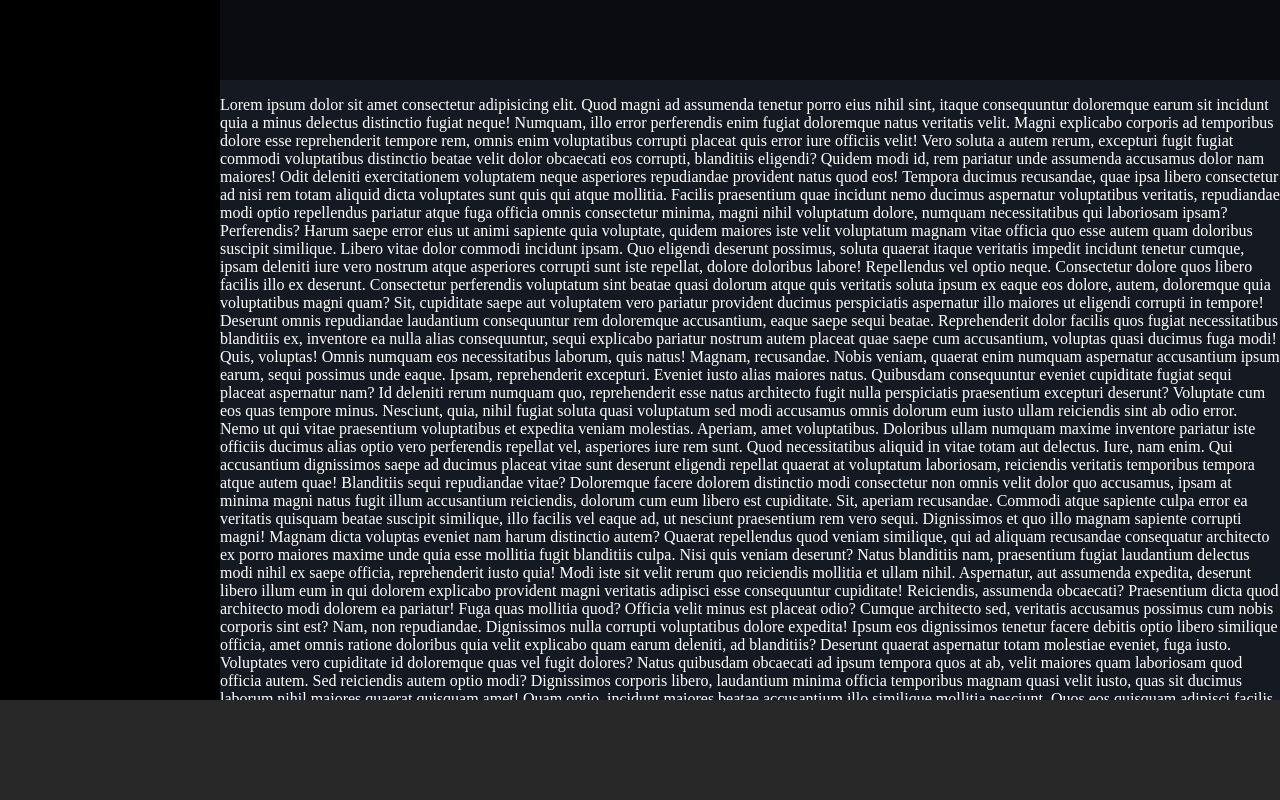
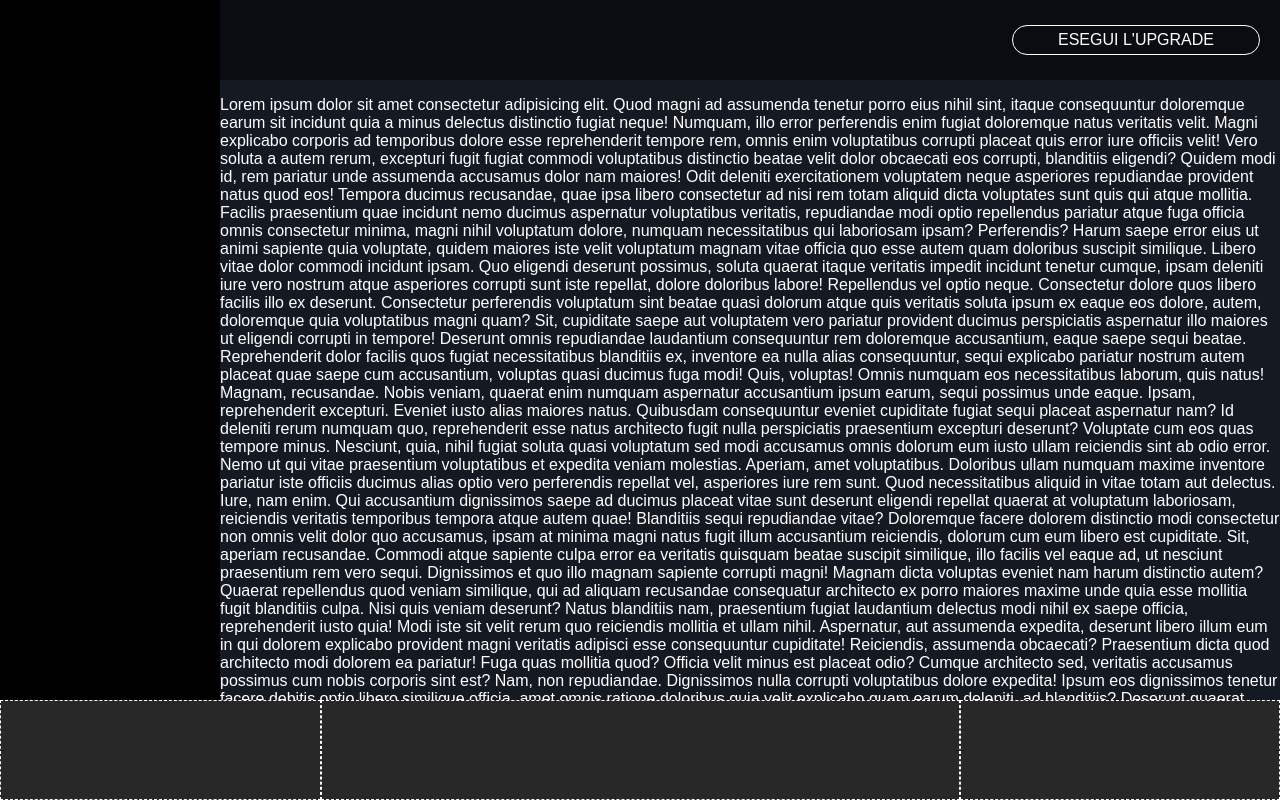
Before and after one commit to abdicore/html-css-spotifyweb, a plain HTML site: page index.html in a window 1280 px wide. Drawn offline with Linux system fonts and the light colour scheme.

Commit message:
header-ok

```diff
--- a/css/style.css
+++ b/css/style.css
@@ -7,7 +7,11 @@ body {
 }
 
 
-/* utility */
+/* generic */
+
+body {
+    font-family: sans-serif;
+}
 
 .upper-content {
     display: flex;
@@ -44,6 +48,53 @@ main {
 
 }
 
+
+/* utility */
+
 p {
     color: white;
 }
+
+
+/* MAIN HEADER */
+.main-header {
+    padding-right: 20px;
+    justify-content: flex-end;
+    display: flex;
+    align-items: center;
+}
+
+.btn {
+    display: inline-block;
+    text-decoration: none;
+    color: white;
+    border: 1px solid white;
+    border-radius: 25px;
+    padding: 5px 45px;
+}
+
+
+
+
+
+/* FOOTER */
+
+.row-footer {
+    height: 100%;
+    display: flex;
+}
+
+.col-left {
+    flex-basis: 25%;
+    border: 1px dashed white;
+}
+
+.col-center {
+    flex-basis: 50%;
+    border: 1px dashed white;
+}
+
+.col-right {
+    flex-basis: 25%;
+    border: 1px dashed white;
+}
--- a/index.html
+++ b/index.html
@@ -10,7 +10,9 @@
     <div class="upper-content">
         <div class="sidebar"></div>
         <main>
-            <header class="main-header"></header>
+            <header class="main-header">
+                <div class="btn"><link rel="stylesheet" href="">ESEGUI L'UPGRADE</div>
+            </header>
             <p>Lorem ipsum dolor sit amet consectetur adipisicing elit. Quod magni ad assumenda tenetur porro eius nihil sint, itaque consequuntur doloremque earum sit incidunt quia a minus delectus distinctio fugiat neque!
             Numquam, illo error perferendis enim fugiat doloremque natus veritatis velit. Magni explicabo corporis ad temporibus dolore esse reprehenderit tempore rem, omnis enim voluptatibus corrupti placeat quis error iure officiis velit!
             Vero soluta a autem rerum, excepturi fugit fugiat commodi voluptatibus distinctio beatae velit dolor obcaecati eos corrupti, blanditiis eligendi? Quidem modi id, rem pariatur unde assumenda accusamus dolor nam maiores!
@@ -113,7 +115,13 @@
             Dolorem vel, temporibus neque omnis culpa consequuntur voluptatibus rem! Exercitationem quod perferendis reiciendis veritatis, qui placeat facilis autem vero, odio nihil dolorem sapiente nam repellendus accusantium ut, ipsum culpa corrupti!</p>
         </main>
     </div>
-    <footer></footer>
+    <footer>
+        <div class="row-footer">
+            <div class="col-left"></div>
+            <div class="col-center"></div>
+            <div class="col-right"></div>
+        </div>
+    </footer>
 
 </body>
 </html>
```
